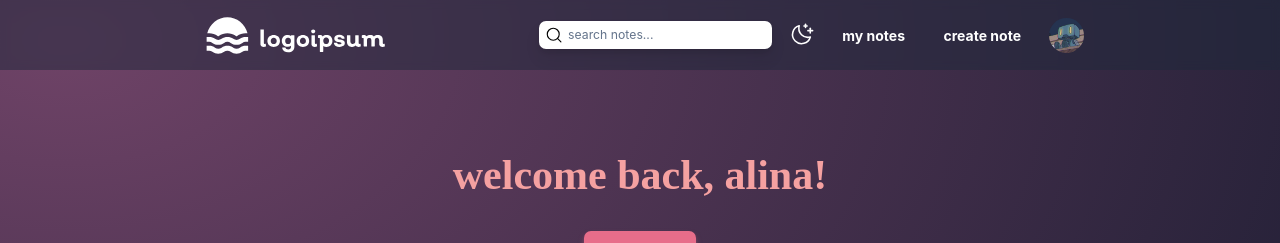
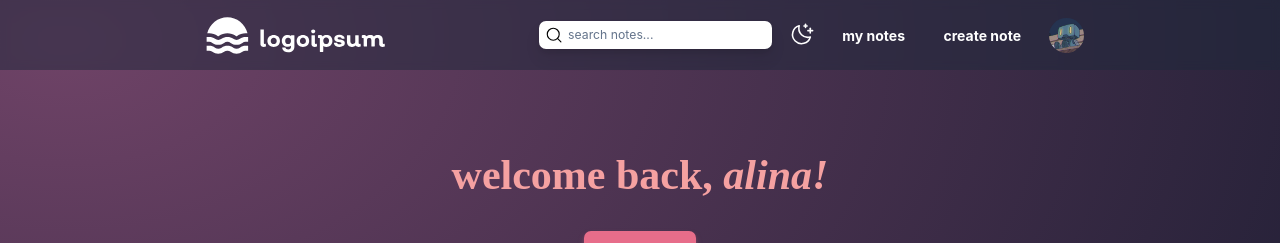
Before and after one commit to alshei/notepad-v2, a React (Create React App) app: page /mynotes in a window 1280 px wide. Shown: the top 243 px of the page. Built offline with nearby package versions, Linux system fonts and the light colour scheme.

Commit message:
updated notes page

```diff
--- a/src/components/Title.js
+++ b/src/components/Title.js
@@ -1,11 +1,11 @@
 import React from "react";
 
-const Title = ({ title }) => {
+const Title = (props) => {
   return (
     <div className="w-full flex flex-row justify-center pl-56 pr-56">
       <div className="mt-44">
         <h1 className="font-ptserif font-bold text-5xl text-apricot">
-          {title}
+          {props.title}
         </h1>
       </div>
     </div>
--- a/src/screens/MyNotes/index.js
+++ b/src/screens/MyNotes/index.js
@@ -11,9 +11,20 @@ const MyNotes = () => {
     }
   };
 
+  const user = "alina";
+
   return (
     <div className="w-screen h-screen">
-      <Title title="welcome back, alina!" />
+      <Title
+        title={
+          <>
+            welcome back,{" "}
+            <p className="inline-flex italic font-ptserif font-bold text-5xl text-apricot">
+              {user}!
+            </p>
+          </>
+        }
+      />
 
       <div className="mt-10 w-full flex flex-row justify-center pl-56 pr-56">
         <Primary option="create note" link="createnote" />
```
